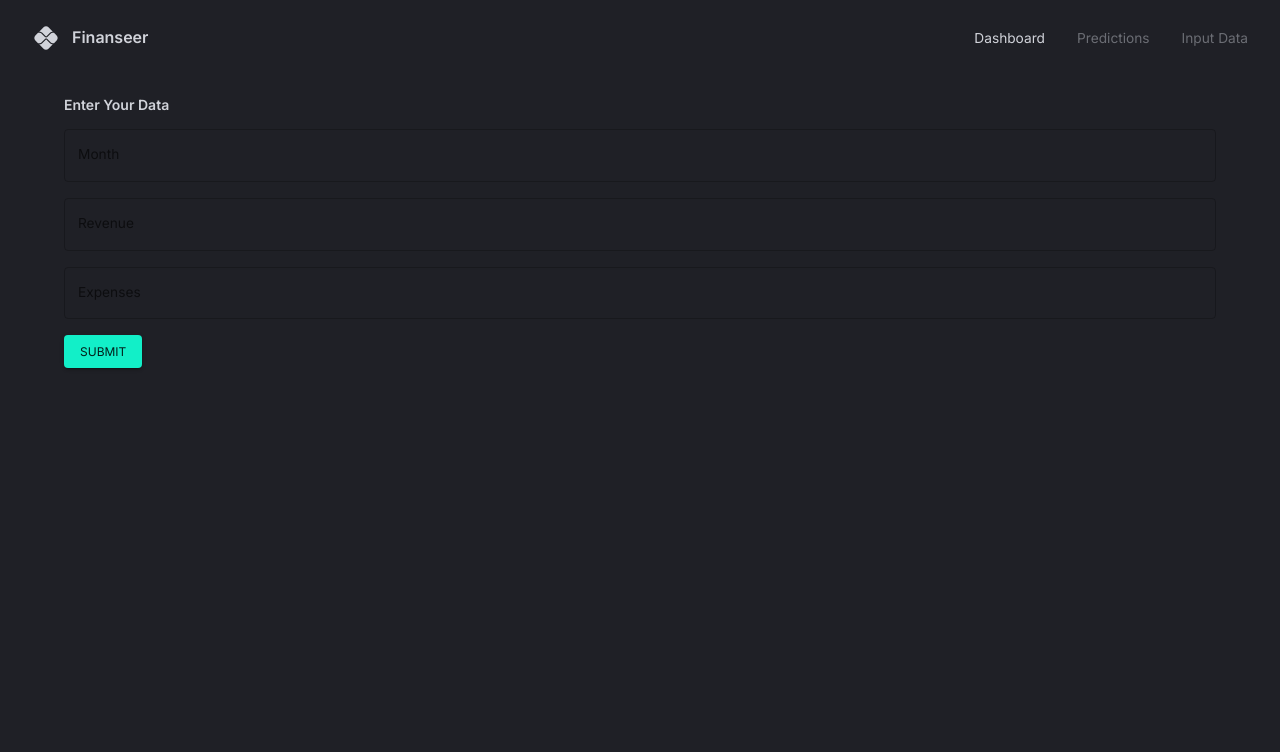
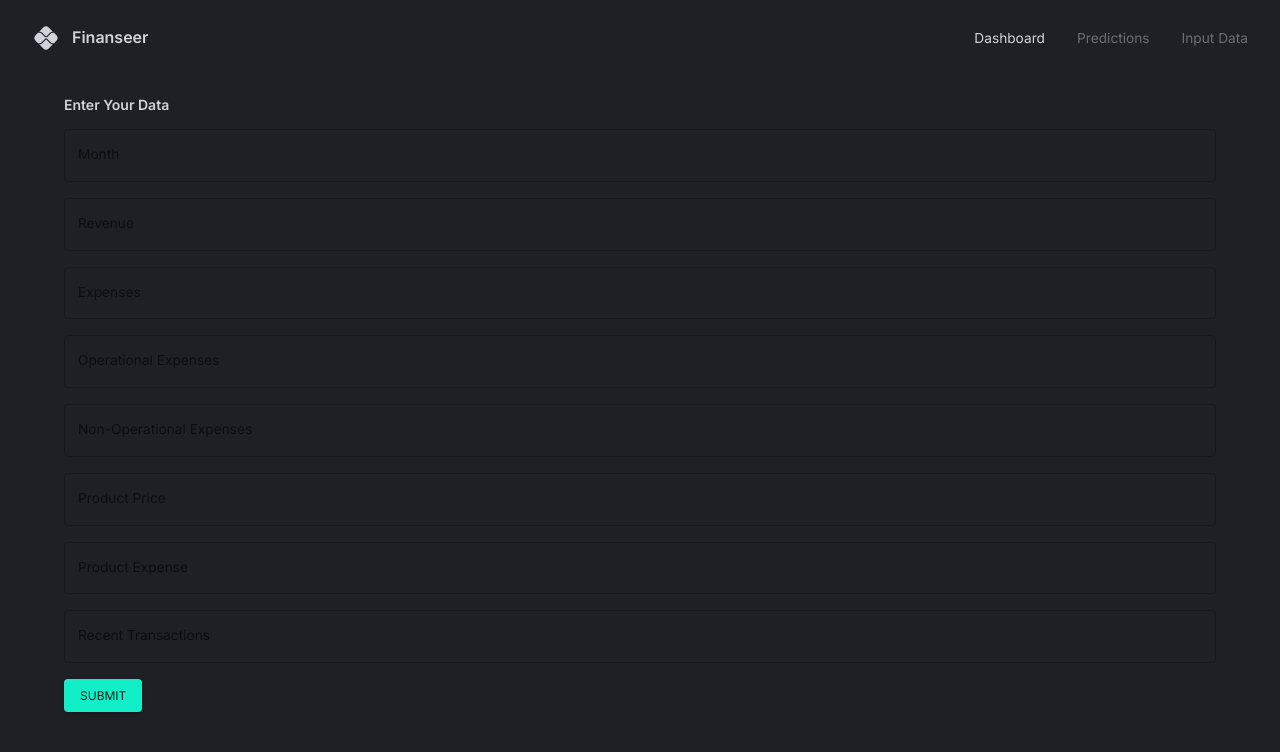
Before and after one commit to jorge-ivan-jimenez-reyes/mernfinanceapp, a React (Vite) app: page /input in a window 1280 px wide. Shown: the top 752 px of the page. Built offline with nearby package versions, Linux system fonts and the light colour scheme; no server answers.

Commit message:
added predictions

```diff
--- a/src/scenes/dashboard/Row2.tsx
+++ b/src/scenes/dashboard/Row2.tsx
@@ -1,8 +1,4 @@
-import BoxHeader from "@/components/BoxHeader";
-import DashboardBox from "@/components/DashboardBox";
-import FlexBetween from "@/components/FlexBetween";
-import { useGetKpisQuery, useGetProductsQuery } from "@/state/api";
-import { Box, Typography, useTheme } from "@mui/material";
+import { Box, Typography, useTheme } from "@mui/material"; // Asegúrate de que Typography esté importado
 import React, { useMemo } from "react";
 import {
   Tooltip,
@@ -19,45 +15,55 @@ import {
   Scatter,
   ZAxis,
 } from "recharts";
+import BoxHeader from "@/components/BoxHeader";
+import DashboardBox from "@/components/DashboardBox";
+import FlexBetween from "@/components/FlexBetween";
+
+// Define la interfaz para `formData`
+interface FormData {
+  month: string;
+  revenue: string;
+  expenses: string;
+  operationalExpenses: string;
+  nonOperationalExpenses: string;
+  productPrice: string;
+  productExpense: string;
+}
 
 const pieData = [
   { name: "Group A", value: 600 },
   { name: "Group B", value: 400 },
 ];
 
-const Row2 = () => {
+const Row2 = ({ formData }: { formData: FormData }) => {
   const { palette } = useTheme();
   const pieColors = [palette.primary[800], palette.primary[300]];
-  const { data: operationalData } = useGetKpisQuery();
-  const { data: productData } = useGetProductsQuery();
 
   const operationalExpenses = useMemo(() => {
-    return (
-      operationalData &&
-      operationalData[0].monthlyData.map(
-        ({ month, operationalExpenses, nonOperationalExpenses }) => {
-          return {
-            name: month.substring(0, 3),
-            "Operational Expenses": operationalExpenses,
-            "Non Operational Expenses": nonOperationalExpenses,
-          };
-        }
-      )
-    );
-  }, [operationalData]);
+    if (formData) {
+      return [
+        {
+          name: formData.month,
+          "Operational Expenses": Number(formData.operationalExpenses),
+          "Non Operational Expenses": Number(formData.nonOperationalExpenses),
+        },
+      ];
+    }
+    return [];
+  }, [formData]);
 
   const productExpenseData = useMemo(() => {
-    return (
-      productData &&
-      productData.map(({ _id, price, expense }) => {
-        return {
-          id: _id,
-          price: price,
-          expense: expense,
-        };
-      })
-    );
-  }, [productData]);
+    if (formData) {
+      return [
+        {
+          id: "1",
+          price: Number(formData.productPrice),
+          expense: Number(formData.productExpense),
+        },
+      ];
+    }
+    return [];
+  }, [formData]);
 
   return (
     <>
--- a/src/scenes/dashboard/Row3.tsx
+++ b/src/scenes/dashboard/Row3.tsx
@@ -1,29 +1,35 @@
 import BoxHeader from "@/components/BoxHeader";
 import DashboardBox from "@/components/DashboardBox";
 import FlexBetween from "@/components/FlexBetween";
-import {
-  useGetKpisQuery,
-  useGetProductsQuery,
-  useGetTransactionsQuery,
-} from "@/state/api";
 import { Box, Typography, useTheme } from "@mui/material";
 import { DataGrid, GridCellParams } from "@mui/x-data-grid";
 import React, { useMemo } from "react";
 import { Cell, Pie, PieChart } from "recharts";
 
-const Row3 = () => {
+// Define la interfaz para `formData`
+interface FormData {
+  month: string;
+  revenue: string;
+  expenses: string;
+  operationalExpenses: string;
+  nonOperationalExpenses: string;
+  productPrice: string;
+  productExpense: string;
+}
+
+const Row3 = ({ formData }: { formData: FormData }) => {
   const { palette } = useTheme();
   const pieColors = [palette.primary[800], palette.primary[500]];
 
-  const { data: kpiData } = useGetKpisQuery();
-  const { data: productData } = useGetProductsQuery();
-  const { data: transactionData } = useGetTransactionsQuery();
+  const pieChartData = useMemo(() => {
+    if (formData) {
+      const totalExpenses = Number(formData.expenses);
+      const expensesByCategory = {
+        "Operational Expenses": Number(formData.operationalExpenses),
+        "Non-Operational Expenses": Number(formData.nonOperationalExpenses),
+      };
 
-  const pieChartData = useMemo(() => {
-    if (kpiData) {
-      const totalExpenses = kpiData[0].totalExpenses;
-      return Object.entries(kpiData[0].expensesByCategory).map(
-        ([key, value]) => {
+      return Object.entries(expensesByCategory).map(([key, value]) => {
         return [
           {
             name: key,
@@ -34,10 +40,37 @@ const Row3 = () => {
             value: totalExpenses - value,
           },
         ];
+      });
     }
-      );
+    return null;
+  }, [formData]);
+
+  const productData = useMemo(() => {
+    if (formData) {
+      return [
+        {
+          _id: "1",
+          price: Number(formData.productPrice),
+          expense: Number(formData.productExpense),
+        },
+      ];
     }
-  }, [kpiData]);
+    return [];
+  }, [formData]);
+
+  const transactionData = useMemo(() => {
+    if (formData) {
+      return [
+        {
+          _id: "1",
+          buyer: "Customer A",
+          amount: Number(formData.revenue),
+          productIds: ["1"],
+        },
+      ];
+    }
+    return [];
+  }, [formData]);
 
   const productColumns = [
     {
--- a/src/scenes/dashboard/index.tsx
+++ b/src/scenes/dashboard/index.tsx
@@ -75,8 +75,8 @@ const Dashboard = () => {
       }
     >
       <Row1 formData={formData} />
-      <Row2 />
-      <Row3 />
+      <Row2 formData={formData} />
+      <Row3 formData={formData} />
     </Box>
   );
 };
--- a/src/scenes/input/InputPage.tsx
+++ b/src/scenes/input/InputPage.tsx
@@ -5,9 +5,14 @@ import { Box, Button, TextField, Typography } from "@mui/material";
 const InputPage = () => {
   const navigate = useNavigate();
   const [formData, setFormData] = useState({
+    month: "",
     revenue: "",
     expenses: "",
-    month: "",
+    operationalExpenses: "",
+    nonOperationalExpenses: "",
+    productPrice: "",
+    productExpense: "",
+    recentTransactions: "",
   });
 
   const handleChange = (e: React.ChangeEvent<HTMLInputElement>) => {
@@ -18,7 +23,6 @@ const InputPage = () => {
   };
 
   const handleSubmit = () => {
-    // Navegar al dashboard con los datos del formulario
     navigate("/", { state: { formData } });
   };
 
@@ -53,6 +57,50 @@ const InputPage = () => {
         onChange={handleChange}
         sx={{ mb: "1rem" }}
       />
+      <TextField
+        fullWidth
+        label="Operational Expenses"
+        name="operationalExpenses"
+        type="number"
+        value={formData.operationalExpenses}
+        onChange={handleChange}
+        sx={{ mb: "1rem" }}
+      />
+      <TextField
+        fullWidth
+        label="Non-Operational Expenses"
+        name="nonOperationalExpenses"
+        type="number"
+        value={formData.nonOperationalExpenses}
+        onChange={handleChange}
+        sx={{ mb: "1rem" }}
+      />
+      <TextField
+        fullWidth
+        label="Product Price"
+        name="productPrice"
+        type="number"
+        value={formData.productPrice}
+        onChange={handleChange}
+        sx={{ mb: "1rem" }}
+      />
+      <TextField
+        fullWidth
+        label="Product Expense"
+        name="productExpense"
+        type="number"
+        value={formData.productExpense}
+        onChange={handleChange}
+        sx={{ mb: "1rem" }}
+      />
+      <TextField
+        fullWidth
+        label="Recent Transactions"
+        name="recentTransactions"
+        value={formData.recentTransactions}
+        onChange={handleChange}
+        sx={{ mb: "1rem" }}
+      />
       <Button variant="contained" onClick={handleSubmit}>
         Submit
       </Button>
```
Lines whose indentation alone changed are shown as unchanged.
